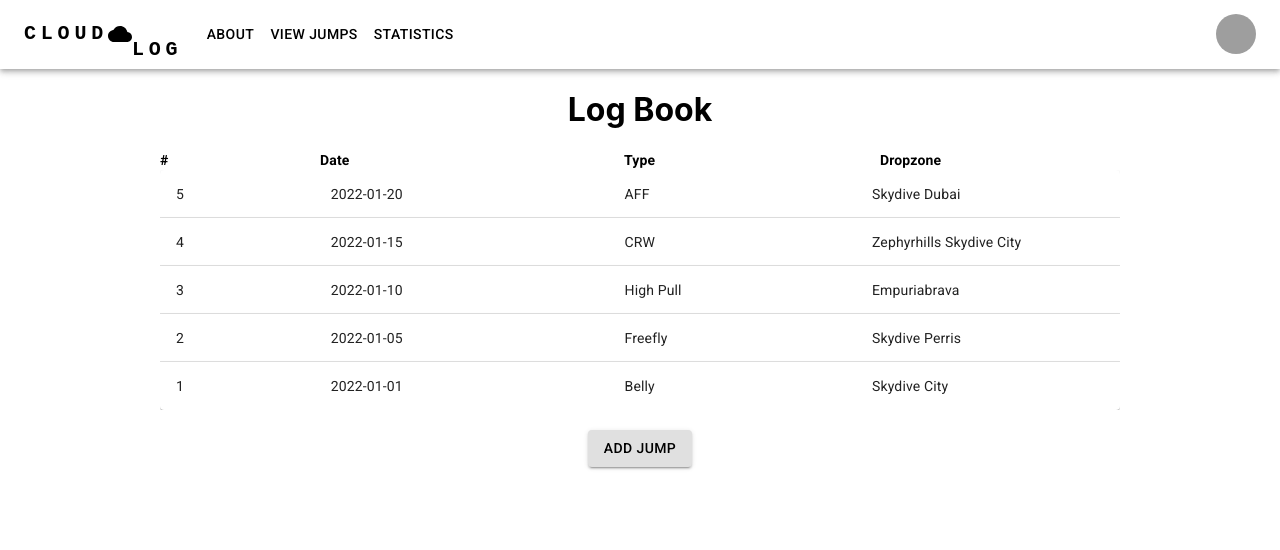
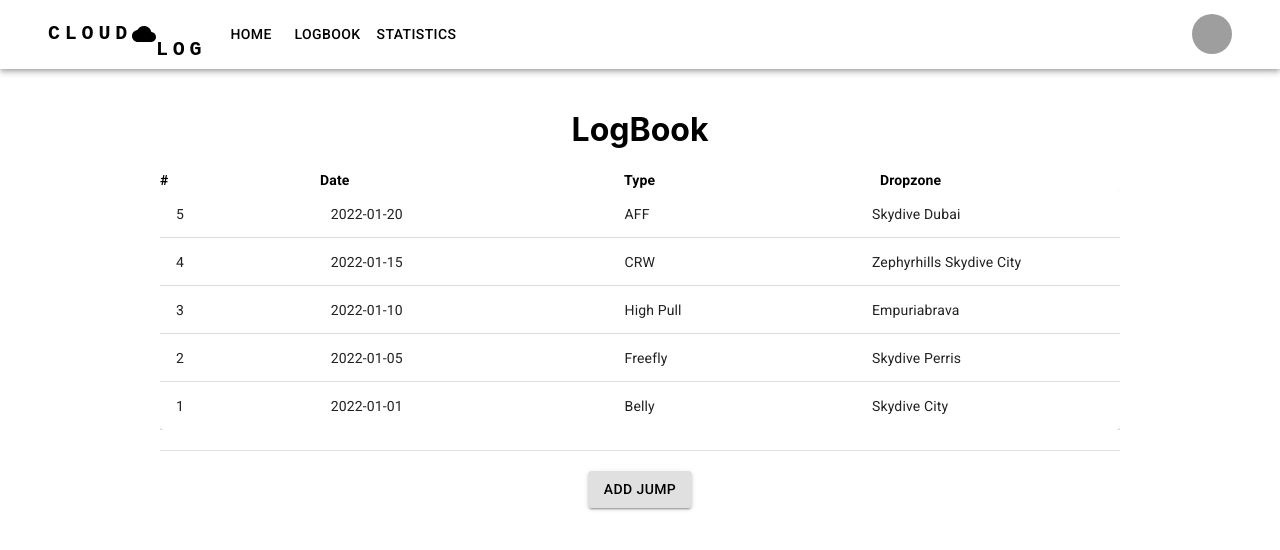
Before and after one commit to khurd21/CloudLog-UI, a React (Create React App) app: page /jump-list in a window 1280 px wide. Shown: the top 550 px of the page. Built offline with nearby package versions, Linux system fonts and the light colour scheme; grey boxes are pictures that could not be loaded.

Commit message:
Introduces React Router

```diff
--- a/src/App.js
+++ b/src/App.js
@@ -1,12 +1,18 @@
-import JumpList from "./components/JumpList";
+import Layout from './components/Layout'
+import AppRoutes from './components/AppRoutes'
+import { Route, Routes } from 'react-router-dom'
 
-export default function App() {
+const App = () => {
   return (
-    <div>
-      <center>
-        <h1>Log Book</h1>
-        <JumpList />
-      </center>
-    </div>
+    <Layout>
+        <Routes>
+        {AppRoutes.map((route, index) => {
+          const { element, requireAuth, ...rest } = route
+          console.log('Element: ' + JSON.stringify(route))
+          return <Route key={index} {...rest} element={element} />
+        })}
+        </Routes>
+    </Layout>
   )
 }
+export default App
--- /dev/null
+++ b/src/components/AppRoutes.js
@@ -0,0 +1,22 @@
+import Home from './Home'
+import JumpList from './JumpList'
+import Statistics from './Statistics'
+
+const AppRoutes = [
+    {
+        index: true,
+        element: <Home />
+    },
+    {
+        path: '/jump-list',
+        requireAuth: true,
+        element: <JumpList />
+    },
+    {
+        path: '/statistics',
+        requireAuth: true,
+        element: <Statistics />
+    }
+]
+
+export default AppRoutes;
--- /dev/null
+++ b/src/components/Home.js
@@ -0,0 +1,11 @@
+const Home = () => {
+    return (
+        <div>
+            <center>
+                <h1>Home</h1>
+            </center>
+        </div>
+    )
+}
+
+export default Home;
--- a/src/components/JumpList.js
+++ b/src/components/JumpList.js
@@ -1,5 +1,5 @@
 import { React, useState } from 'react'
-import { Accordion, AccordionDetails, AccordionSummary, Button, Typography } from '@mui/material'
+import { Accordion, AccordionDetails, AccordionSummary, Button, Divider, Typography } from '@mui/material'
 import JumpType from './JumpType'
 import JumpDetails from './JumpDetails'
 import AddJump from './AddJump'
@@ -66,13 +66,15 @@ const JumpList = () => {
 
     return (
         <div style={{ width: '75%', margin: '0 auto' }}>
+            <center>
+                <h1>LogBook</h1>
                 <Typography variant='body2' style={{ display: 'flex', justifyContent: 'space-between', fontWeight: 'bold' }}>
                     <span style={{ width: '10%', textAlign: 'left' }}>#</span>
                     <span style={{ width: '25%', textAlign: 'left' }}>Date</span>
                     <span style={{ width: '20%', textAlign: 'left' }}>Type</span>
                     <span style={{ width: '25%', textAlign: 'left' }}>Dropzone</span>
                 </Typography>
-            <div style={{ maxHeight: '50vh', overflowY: 'scroll'}}>
+                <div style={{ maxHeight: '50vh', overflowY: 'scroll' }}>
                     {jumps.map((jump, index) => (
                         <Accordion key={index}>
                             <AccordionSummary style={{ width: '100%' }}>
@@ -83,19 +85,22 @@ const JumpList = () => {
                                     <span style={{ width: '25%', textAlign: 'left' }}>{jump.dropzone}</span>
                                 </Typography>
                             </AccordionSummary>
-                    <AccordionDetails style={{ display: 'flex', flexDirection: 'column', alignItems: 'center'}}>
+                            <AccordionDetails style={{ display: 'flex', flexDirection: 'column', alignItems: 'center' }}>
                                 <JumpDetails jump={jump} onChange={handleJumpDetailsChange} />
                             </AccordionDetails>
                         </Accordion>
                     ))}
                 </div>
+                <br></br>
+                <Divider sx={{ fontWeight: 'bold' }} />
                 <Button variant="contained" color="inherit" style={{ marginTop: '20px', marginBottom: '20px' }} onClick={handleNewJump}>
-                { newJump ? 'Cancel' : 'Add Jump' }
+                    {newJump ? 'Cancel' : 'Add Jump'}
                 </Button>
 
                 {newJump && (
                     <AddJump jump={newJump} onChange={handleNewJumpChange} onClick={handleSaveJump} />
                 )}
+            </center>
         </div>
     )
 }
--- /dev/null
+++ b/src/components/Layout.js
@@ -0,0 +1,16 @@
+import { Box } from '@mui/material'
+import ResponsiveAppBar from './Navbar'
+
+const Layout = (props) => {
+    return (
+        <Box>
+            <ResponsiveAppBar />
+            <br />
+            <Box>
+                {props.children}
+            </Box>
+        </Box>
+    )
+}
+
+export default Layout
--- a/src/Navbar.js
+++ b/src/components/Navbar.js
@@ -12,11 +12,25 @@ import Button from '@mui/material/Button';
 import Tooltip from '@mui/material/Tooltip';
 import MenuItem from '@mui/material/MenuItem';
 import CloudSharpIcon from '@mui/icons-material/CloudSharp';
+import { Link } from 'react-router-dom';
 
-const pages = ['About', 'View Jumps', 'Statistics'];
+const pages = [
+  {
+    name: 'Home',
+    route: '/'
+  },
+  {
+    name: 'LogBook',
+    route: '/jump-list'
+  },
+  {
+    name: 'Statistics',
+    route: '/statistics'
+  }
+]
 const settings = ['Profile', 'Account', 'Dashboard', 'Logout'];
 
-function ResponsiveAppBar() {
+const ResponsiveAppBar = () => {
   const [anchorElNav, setAnchorElNav] = React.useState(null);
   const [anchorElUser, setAnchorElUser] = React.useState(null);
 
@@ -38,8 +52,8 @@ function ResponsiveAppBar() {
   return (
     <AppBar position='sticky' color='inherit'>
       <Container maxWidth="xl">
-        <Toolbar disableGutters>
-          <Typography disableGutters
+        <Toolbar>
+          <Typography
             variant="h6"
             noWrap
             component="a"
@@ -92,8 +106,8 @@ function ResponsiveAppBar() {
               }}
             >
               {pages.map((page) => (
-                <MenuItem key={page} onClick={handleCloseNavMenu}>
-                  <Typography textAlign="center">{page}</Typography>
+                <MenuItem key={page.name} onClick={handleCloseNavMenu} component={Link} to={page.route}>
+                  <Typography textAlign="center">{page.name}</Typography>
                 </MenuItem>
               ))}
             </Menu>
@@ -116,16 +130,18 @@ function ResponsiveAppBar() {
               textAlign: 'center',
             }}
           >
-            CLOUD <CloudSharpIcon sx={{ display: { xs: 'flex', md: 'none' }, mr: 1, ml:1}} /> LOG
+            CLOUD <CloudSharpIcon sx={{ display: { xs: 'flex', md: 'none' }, mr: 1, ml: 1 }} /> LOG
           </Typography>
           <Box sx={{ flexGrow: 1, display: { xs: 'none', md: 'flex' } }}>
             {pages.map((page) => (
               <Button
-                key={page}
+                component={Link}
+                key={page.name}
+                to={page.route}
                 onClick={handleCloseNavMenu}
                 sx={{ my: 2, color: 'inherit', display: 'block' }}
               >
-                {page}
+                {page.name}
               </Button>
             ))}
           </Box>
@@ -162,6 +178,7 @@ function ResponsiveAppBar() {
         </Toolbar>
       </Container>
     </AppBar>
-  );
+  )
 }
-export default ResponsiveAppBar;
+
+export default ResponsiveAppBar
--- /dev/null
+++ b/src/components/Statistics.js
@@ -0,0 +1,11 @@
+const Statistics = () => {
+    return (
+        <div>
+            <center>
+                <h1>Statistics</h1>
+            </center>
+        </div>
+    )
+}
+
+export default Statistics
--- a/src/index.js
+++ b/src/index.js
@@ -2,12 +2,12 @@ import React from 'react';
 import ReactDOM from 'react-dom/client';
 import './index.css';
 import App from './App';
-import ResponsiveAppBar from './Navbar';
 import '@fontsource/roboto/300.css';
 import '@fontsource/roboto/400.css';
 import '@fontsource/roboto/500.css';
 import '@fontsource/roboto/700.css';
 import reportWebVitals from './reportWebVitals';
+import { BrowserRouter } from 'react-router-dom';
 
 const root = ReactDOM.createRoot(document.getElementById('root'));
 root.render(
@@ -16,8 +16,9 @@ root.render(
   // - Your components will re-run Effects an extra time to find bugs caused by missing Effect cleanup.
   // - Your components will be checked for usage of deprecated APIs.
   <React.StrictMode>
-    <ResponsiveAppBar />
-    <App />
+    <BrowserRouter>
+      <App />
+    </BrowserRouter>
   </React.StrictMode>
 );
 
```
Lines whose indentation alone changed are shown as unchanged.
